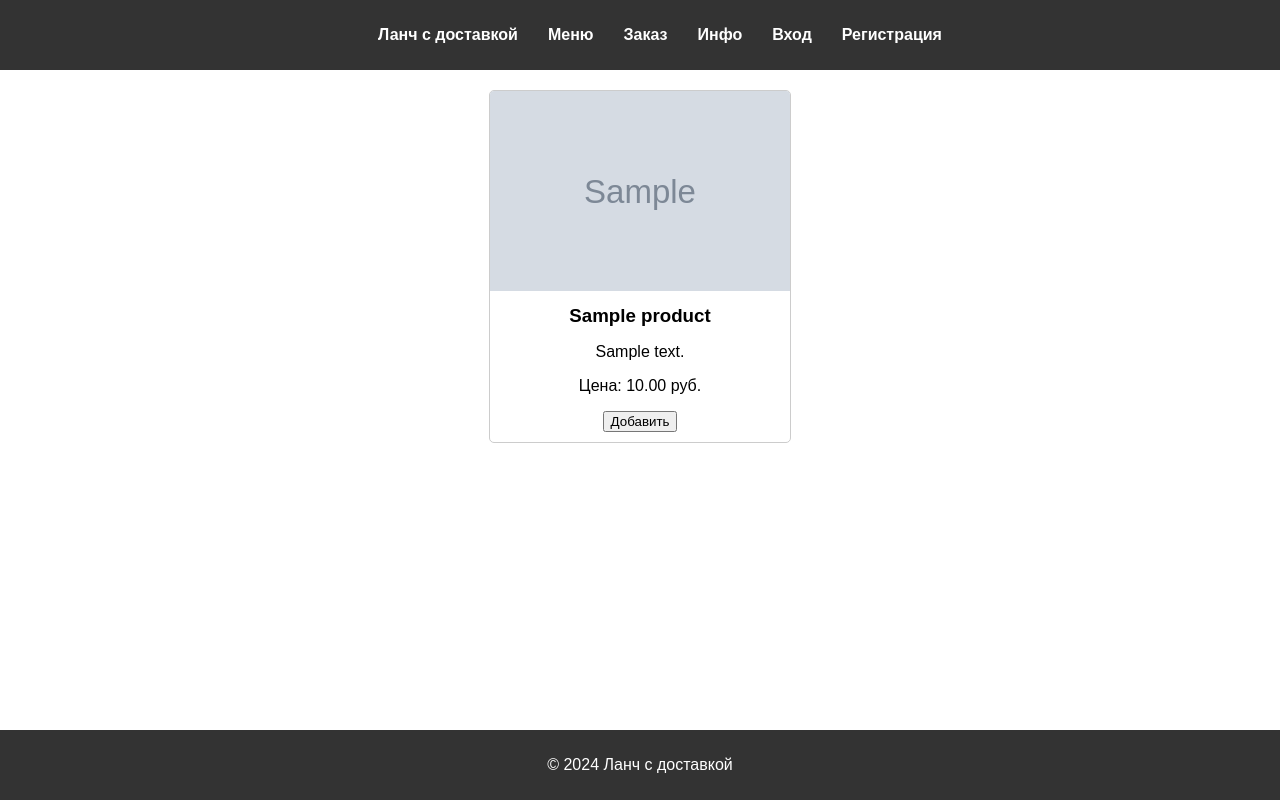
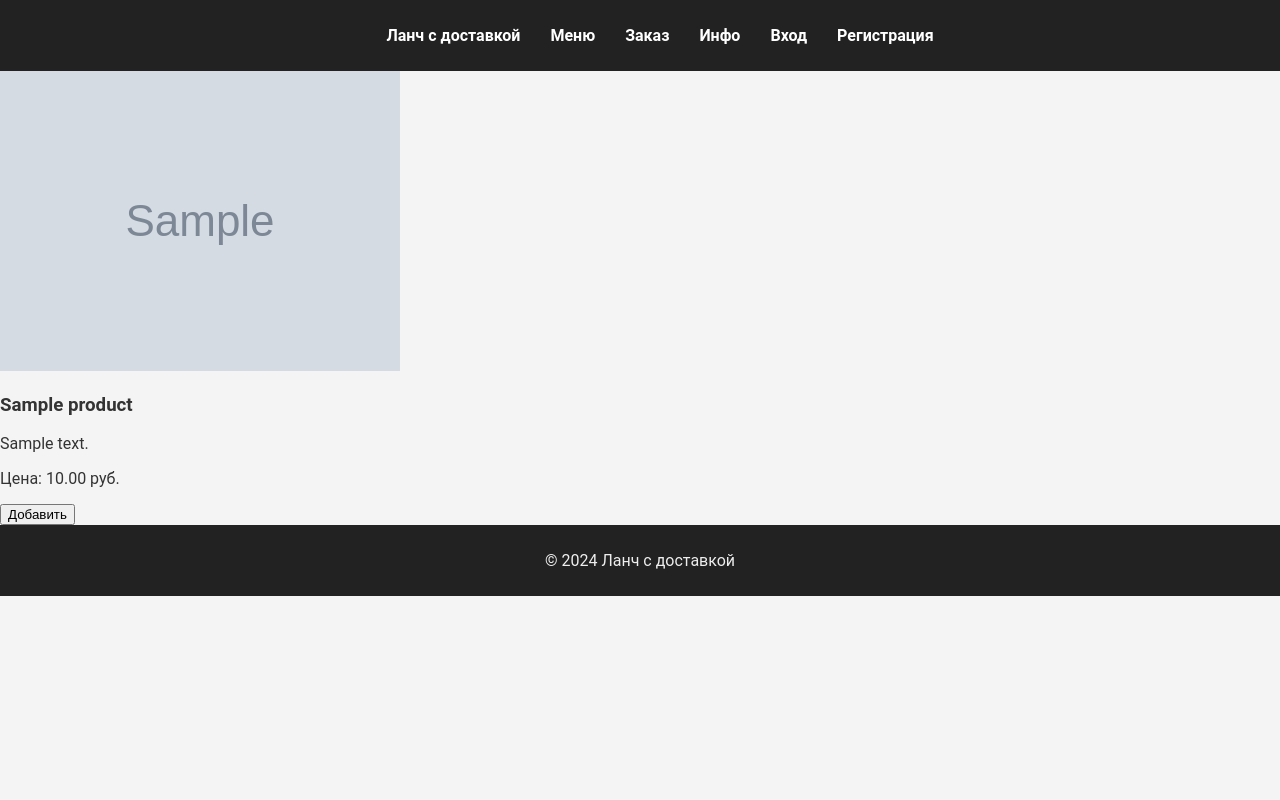
Before and after one commit to ivanovich1071/webDJ, a Django app: page /menu/ in a window 1280 px wide. Run offline with Django 5.2, Linux system fonts and the light colour scheme; tables that the repository leaves empty hold one stand-in row (values such as "Sample post"); grey boxes marked "Sample" are stand-in pictures.

Commit message:
add css 1008

```diff
--- a/project_LanchDJ/lanch_app/static/css/styles.css
+++ b/project_LanchDJ/lanch_app/static/css/styles.css
@@ -1,14 +1,19 @@
 /* Основные стили */
 body {
-    font-family: Arial, sans-serif;
+    font-family: 'Roboto', Arial, sans-serif;
     margin: 0;
     padding: 0;
     box-sizing: border-box;
+    color: #333;
+    background-color: #f4f4f4;
+    height: 100vh; /* Установлено, чтобы 100% высоты экрана учитывалось */
+    display: flex;
+    flex-direction: column;
 }
 
-header {
-    background-color: #333;
-    color: #fff;
+header, footer {
+    background-color: #222;
+    color: #eee;
     padding: 10px 0;
 }
 
@@ -29,13 +34,16 @@ header nav ul li a {
 }
 
 footer {
-    background-color: #333;
-    color: #fff;
     text-align: center;
     padding: 10px 0;
-    position: absolute;
+    position: relative;
     width: 100%;
-    bottom: 0;
+}
+
+.slider, .video {
+    width: 85%; /* Ширина 85% */
+    height: 50vh; /* Высота 50% экрана */
+    margin: 10px auto;
 }
 
 .slider {
@@ -45,77 +53,38 @@ footer {
 
 .slider img {
     width: 100%;
-    height: auto;
+    height: 100%; /* Заполняет 100% высоты блока */
+    object-fit: cover; /* Обеспечивает правильное отображение изображения */
 }
 
 .video {
     text-align: center;
-    margin: 20px 0;
+}
+
+.video video {
+    width: 100%;
+    height: 100%; /* Заполняет 100% высоты блока */
+    object-fit: cover; /* Обеспечивает правильное отображение видео */
+}
+
+@media (max-width: 768px) {
+    header nav ul {
+        flex-direction: column;
+        align-items: center;
     }
 
     .menu {
-    display: flex;
-    flex-wrap: wrap;
-    justify-content: space-around;
-    margin: 20px;
+        flex-direction: column;
+        align-items: center;
     }
 
     .product-card {
-    width: 300px;
-    border: 1px solid #ccc;
-    border-radius: 5px;
-    overflow: hidden;
+        width: 90%;
         margin-bottom: 20px;
-    text-align: center;
     }
 
-.product-card img {
-    width: 100%;
-    height: 200px;
-    object-fit: cover;
+    .slider, .video {
+        width: 90%; /* Чуть больше ширины на мобильных устройствах */
+        height: 40vh; /* Немного меньше высоты на мобильных устройствах */
     }
-
-.product-card h3 {
-    margin: 10px 0;
 }
-
-.product-card p {
-    padding: 0 10px;
-}
-
-.product-card form {
-    margin: 10px 0;
-}
-
-.comments, .posts {
-    margin: 20px;
-}
-
-.comment, .post {
-    border-bottom: 1px solid #ccc;
-    padding: 10px 0;
-}
-
-.post video {
-    width: 100%;
-    max-width: 600px;
-    height: auto;
-    display: block;
-    margin: 10px 0;
-}
-
-table {
-    width: 100%;
-    border-collapse: collapse;
-    margin: 20px 0;
-}
-
-th, td {
-    border: 1px solid #ccc;
-    padding: 10px;
-    text-align: center;
-}
-
-tfoot td {
-    font-weight: bold;
-}
```
Lines whose indentation alone changed are shown as unchanged.
